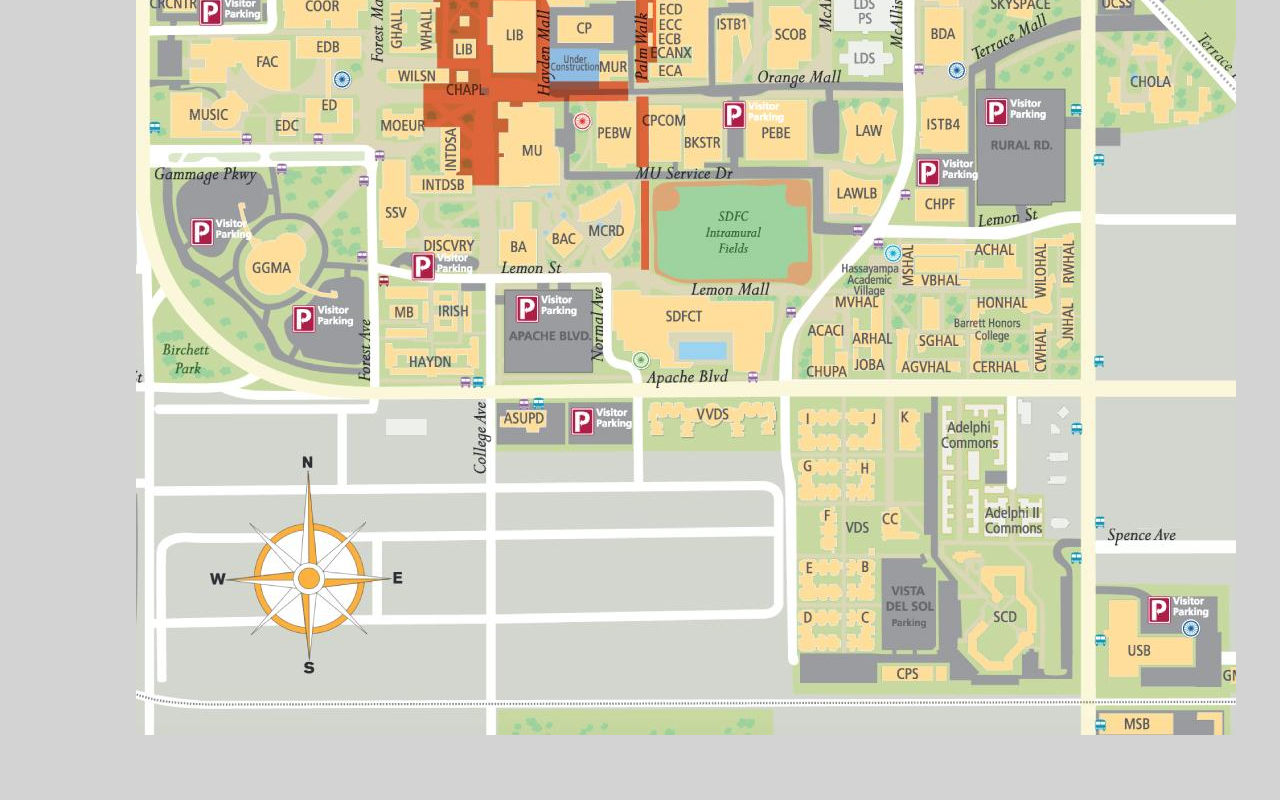
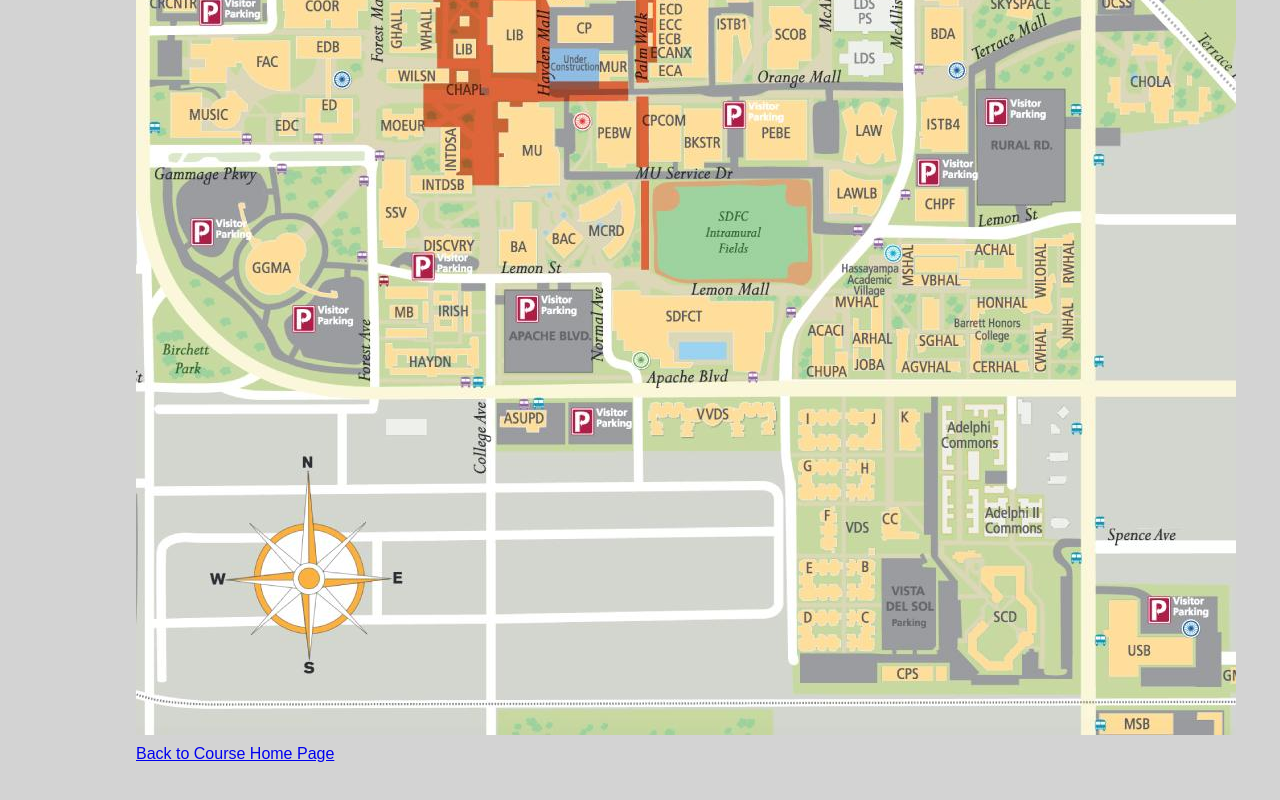
Before and after one commit to achamil3/gra321-f19, a plain HTML site: page project6/index.html in a window 1280 px wide. Shown: the part 4762-5562 px from the top of the page. Drawn offline with Linux system fonts and the light colour scheme.

Commit message:
Update index.html

```diff
--- a/project6/index.html
+++ b/project6/index.html
@@ -242,3 +242,4 @@
 </div>
  <img src="img/map.jpg" alt="map" />
 </body>
+<a href="../index.html" title="Course Home Page">Back to Course Home Page</a>
```
